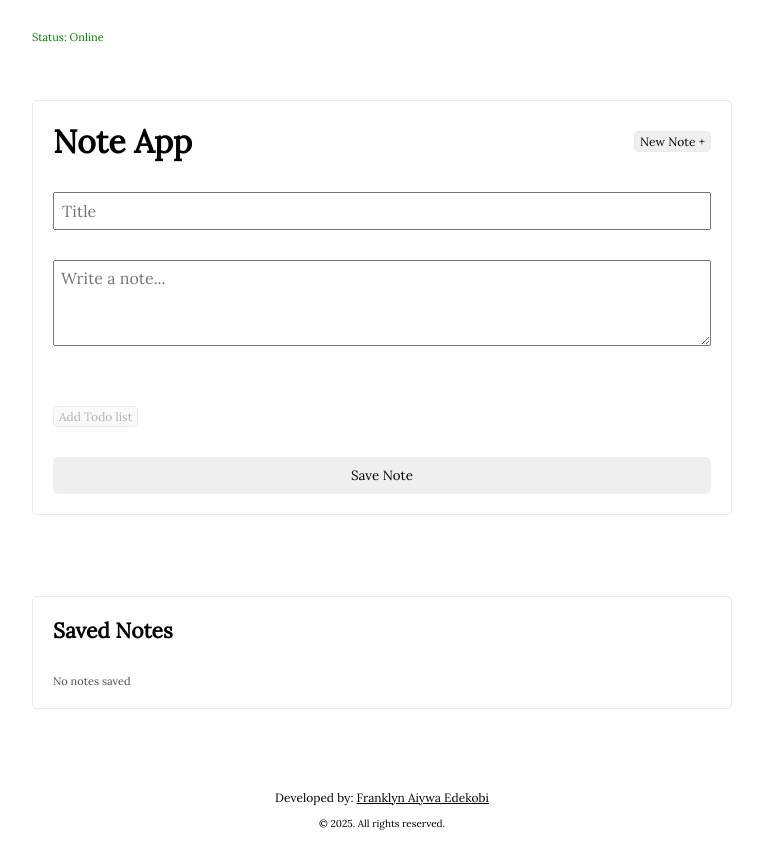
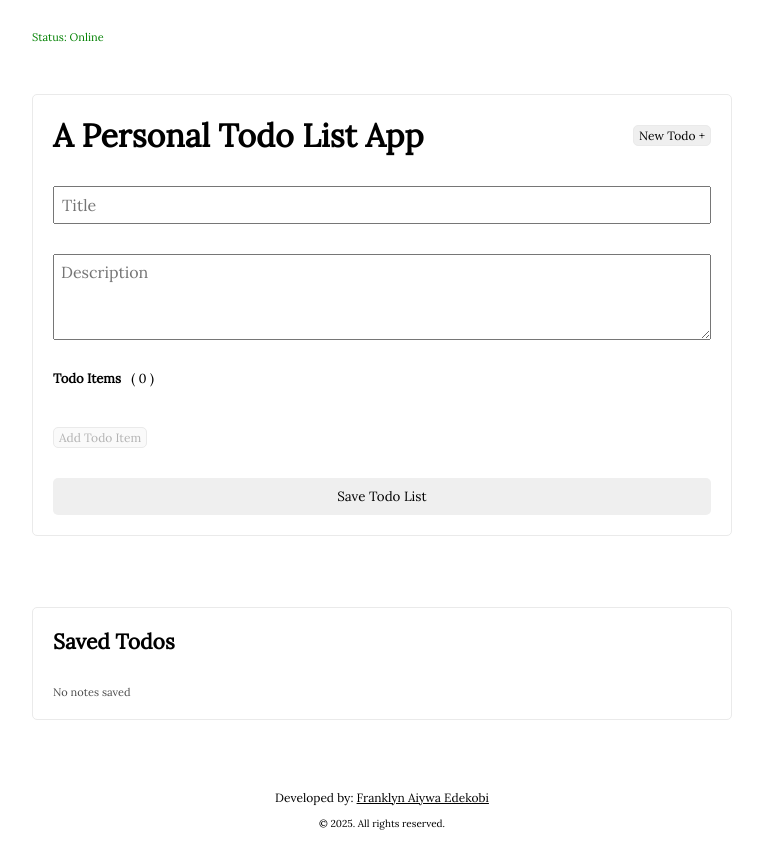
Before and after one commit to qobitech/react-template, a React (Vite) app: page / in a window 1280 px wide. Shown: the whole page, without its empty margins (258-1021 px from the left). Built offline with nearby package versions, Linux system fonts and the light colour scheme.

Commit message:
feat: updated the nomenclatures to focus on the app as a todo lst

```diff
--- a/src/pages/note-app/index.tsx
+++ b/src/pages/note-app/index.tsx
@@ -193,14 +193,14 @@ const NotesApp = () => {
 
       <NoteClass>
         <HeaderClass>
-          <h1>Note App</h1>
+          <h1>A Personal Todo List App</h1>
 
           <ButtonComponent
             onClick={() => {
               handleNewNote()
             }}
           >
-            New Note +
+            New Todo +
           </ButtonComponent>
         </HeaderClass>
 
@@ -215,7 +215,7 @@ const NotesApp = () => {
         <textarea
           value={note.text}
           onChange={handleDebouncedSaveNote}
-          placeholder="Write a note..."
+          placeholder="Description"
           className="text-area"
           ref={textAreaRef}
           id="text"
@@ -232,7 +232,7 @@ const NotesApp = () => {
           }}
           className="btn"
         >
-          Save Note
+          Save Todo List
         </button>
       </NoteClass>
 
@@ -330,7 +330,6 @@ export const ButtonComponent = styled.button`
   font-size: 12px;
   padding: 2px 5px;
 `
-
 const FooterClass = styled.footer`
   margin-top: auto;
   text-align: center;
--- a/src/pages/note-app/saved-notes.tsx
+++ b/src/pages/note-app/saved-notes.tsx
@@ -32,7 +32,7 @@ const SavedNotes: FC<ISavedNotesProps> = ({
   return (
     <SavedNoteClass>
       <SavedNoteHeaderClass>
-        <h2>Saved Notes</h2>
+        <h2>Saved Todos</h2>
 
         {offlineData?.length ? (
           <ButtonComponent
--- a/src/pages/note-app/todo.tsx
+++ b/src/pages/note-app/todo.tsx
@@ -64,6 +64,11 @@ const Todo: FC<ITodoProps> = ({ setNote, note, handleSaveNote }) => {
             ref={provided.innerRef}
             {...provided.droppableProps}
           >
+            <TodoListHeaderClass>
+              <p>
+                Todo Items &nbsp;&nbsp;<span>( {note.todo.length} )</span>
+              </p>
+            </TodoListHeaderClass>
             {note?.todo?.map((todo, index) => (
               <TodoItem
                 todo={todo}
@@ -82,7 +87,7 @@ const Todo: FC<ITodoProps> = ({ setNote, note, handleSaveNote }) => {
           onClick={onAddTodo}
           disabled={!note.title && !note.text}
         >
-          Add Todo list
+          Add Todo Item
         </ButtonComponent>
       </UtilityContainerClass>
     </>
@@ -102,3 +107,16 @@ const UtilityContainerClass = styled.div`
   align-items: center;
   gap: 20px;
 `
+
+const TodoListHeaderClass = styled.div`
+  display: flex;
+  align-items: center;
+  margin-bottom: 10px;
+  p {
+    font-size: 13px;
+    font-weight: bold;
+  }
+  span {
+    font-weight: 400;
+  }
+`
```
